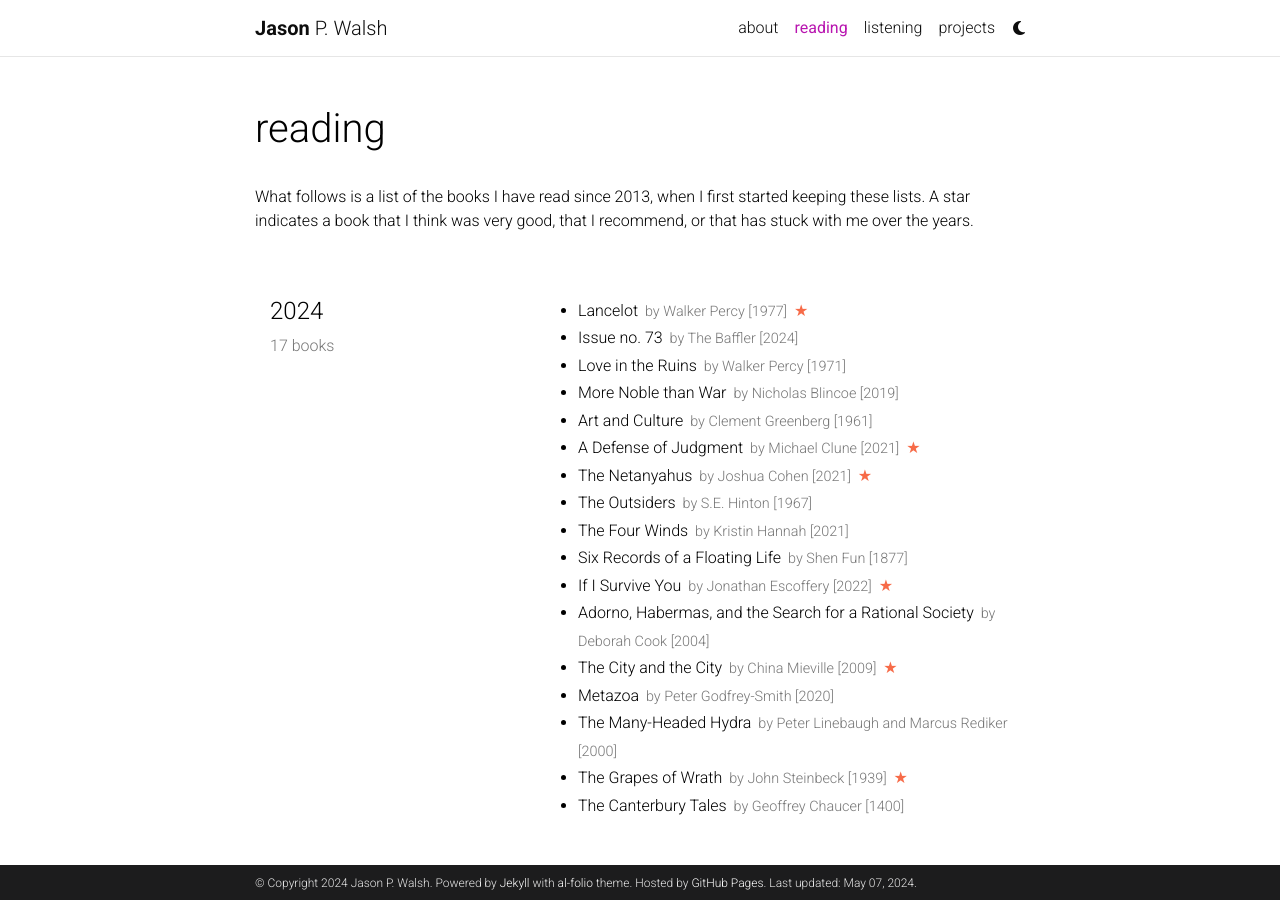
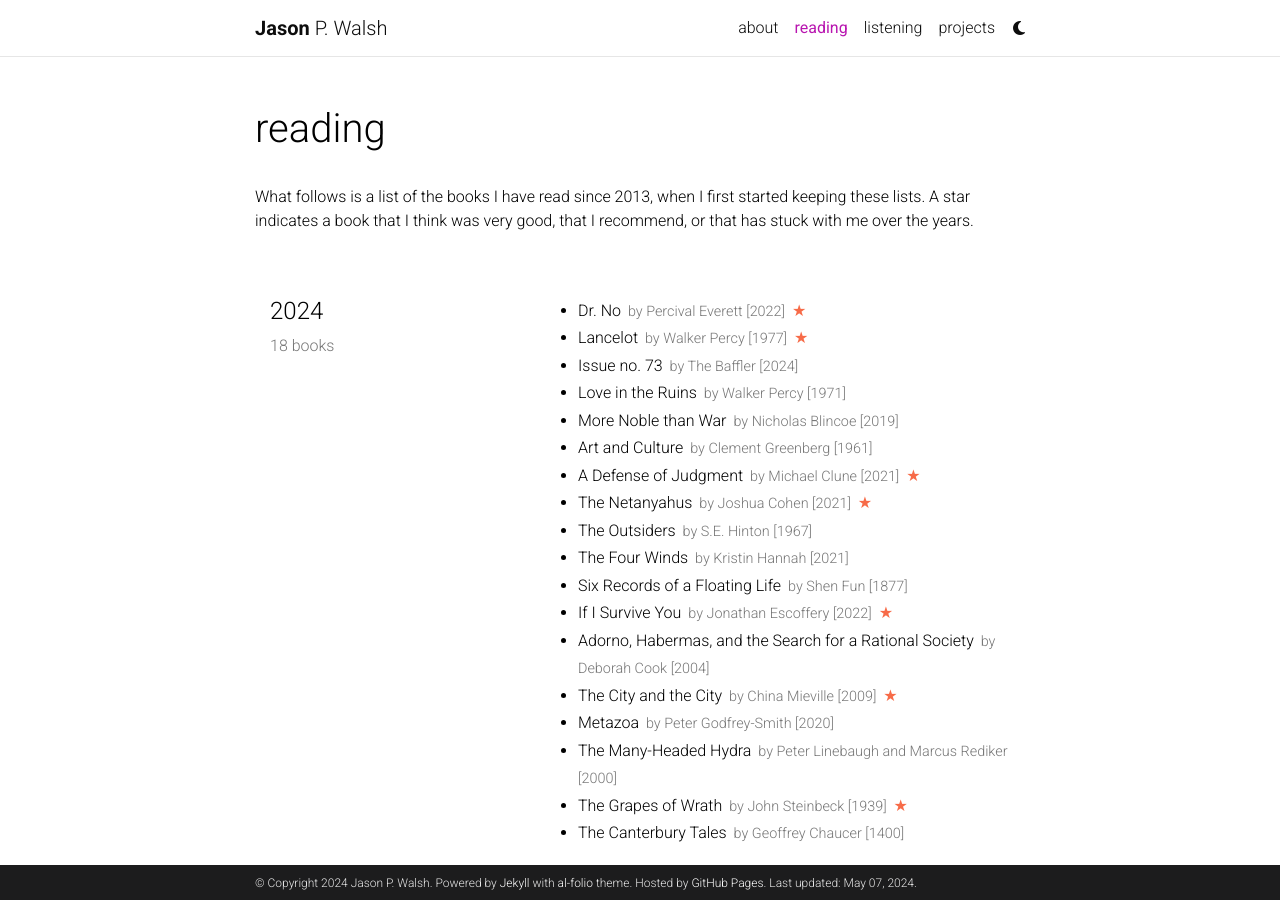
Before and after one commit to jwals23/jwals23.github.io, a Jekyll site: the page built from _pages/reading.md, in a window 1280 px wide and 900 px high. Built offline with Jekyll 4.4.1, drawn with Linux system fonts in a browser that asks for light colours; comment, search, counter and statistics services are not loaded; a style sheet for code colours, icons or effects is not loaded.

Commit message:
Adding Dr No

```diff
--- a/_data/reading.yml
+++ b/_data/reading.yml
@@ -1,6 +1,11 @@
 list:
   - year: "2024"
     books:
+      - title: Dr. No
+        author: Percival Everett
+        year: 2022
+        star: yes
+
       - title: Lancelot
         author: Walker Percy
         year: 1977
```
